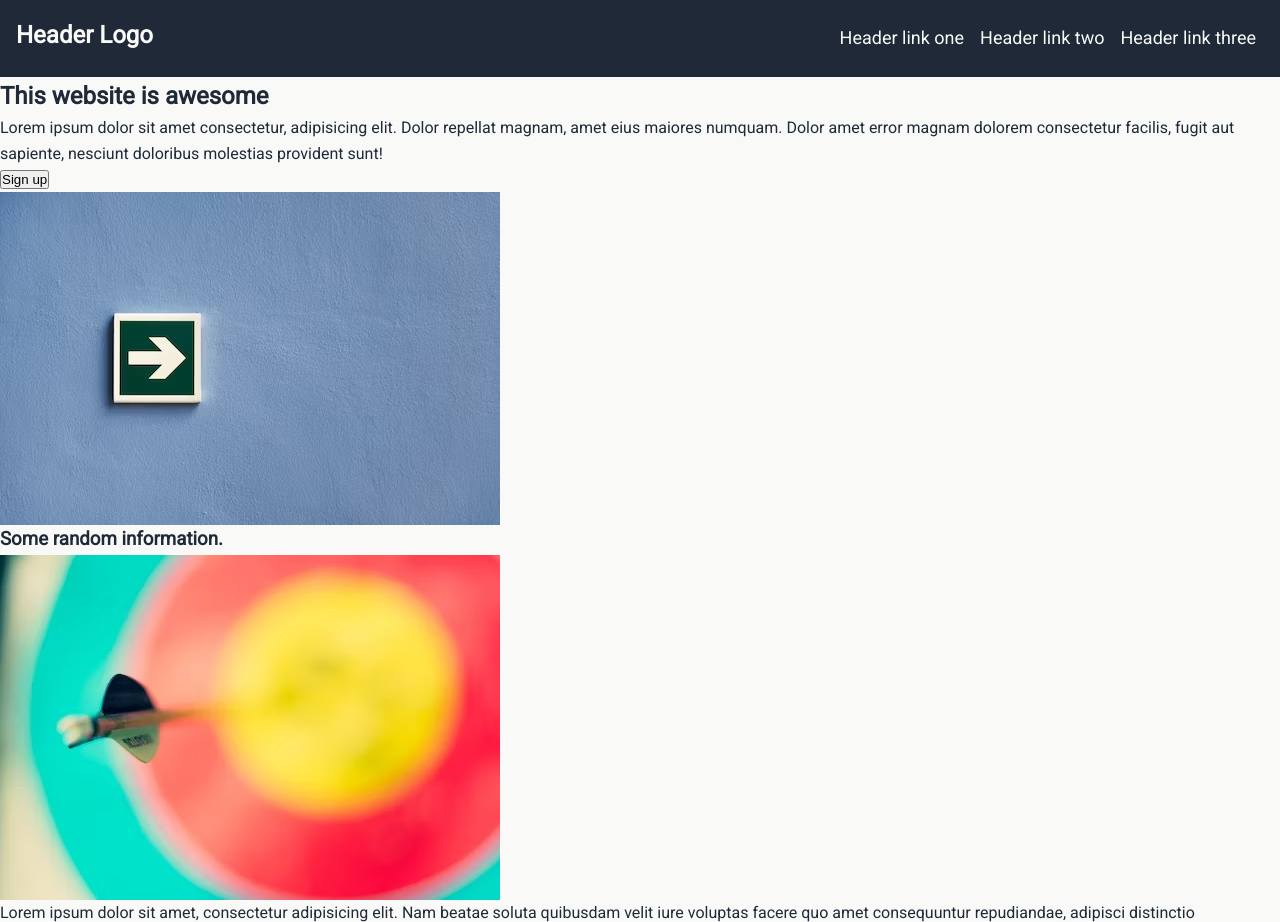
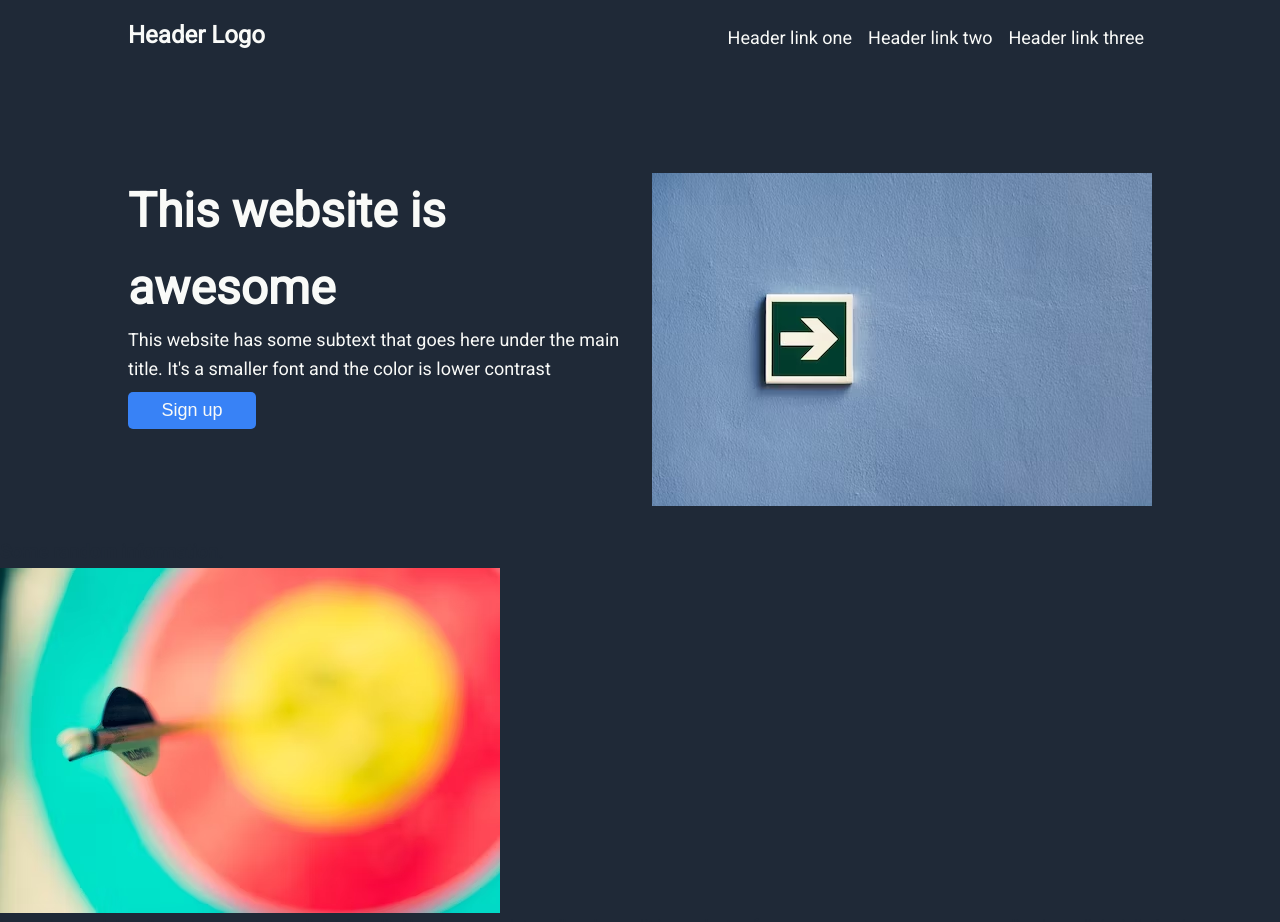
Before and after one commit to AcceptableDeveloper/odin-project-landing-page, a plain HTML site: page index.html in a window 1280 px wide. Shown: the top 922 px of the page. Drawn offline with Linux system fonts and the light colour scheme.

Commit message:
Add styling to hero section of page

```diff
--- a/index.html
+++ b/index.html
@@ -18,11 +18,15 @@
         </ul>
       </header>
 
-      <h2>This website is awesome</h2>
-      <p>Lorem ipsum dolor sit amet consectetur, adipisicing elit. Dolor repellat magnam, amet eius maiores numquam. Dolor amet error magnam dolorem consectetur facilis, fugit aut sapiente, nesciunt doloribus molestias provident sunt!</p>
-      <button>Sign up</button>
+      <main>
+        <section class="hero-section bg-clr-dark-blue clr-white">
+          <div class="hero-text-container">
+            <h2 class="is-font-extra-large extra-bold">This website is awesome</h2>
+            <p class="is-font-small">This website has some subtext that goes here under the main title. It's a smaller font and the color is lower contrast</p>
+            <button class="is-font-small">Sign up</button>
+          </div>
           <img src="assets/images/photo-1608503120873-61c4643f96b1.avif" alt="" />
-
+        </section>
         <h3>Some random information.</h3>
         <figure>
           <img src="assets/images/arrow-projecticle.avif" alt="" />
@@ -47,6 +51,7 @@
         <h3>Call to action! It's time!</h3>
         <p>Sign up for our product by clicking that button right over there!</p>
         <button>Sign up</button>
+      </main>
 
       <footer>Copyright &copy; The Odin Project 2021</footer>
     </body>
--- a/styles.css
+++ b/styles.css
@@ -12,7 +12,7 @@ body {
     font-family: 'Roboto', Arial, sans-serif;
     line-height: 1.6;
     color: #1F2937;
-    background-color: #F9FAF8;
+    background-color: #1F2937;
 }
 
 ul {
@@ -23,6 +23,17 @@ img {
     max-width: 100%;
     height: auto;
     display: block;
+}
+
+button {
+    background-color: #3882F6;
+    color: #F9FAF8;
+    padding: .5rem;
+    margin: .5rem 0;
+    border-radius: 5px;
+    border: none;
+    width: 8rem;
+    height: auto;
 }
 
 .button-inverse-border {
@@ -74,7 +85,8 @@ img {
     justify-content: space-between;
     flex: 1;
     flex-wrap: wrap;
-    padding: 1rem;
+    padding: 1rem 8rem;
+    margin-bottom: 4rem;
 }
 
 .header ul {
@@ -84,3 +96,14 @@ img {
 .header ul li {
     margin: .5rem;
 }
+
+section {
+    display: flex;
+    gap: 2em;
+    justify-content: space-between;
+    padding: 2rem 8rem;
+}
+
+.hero-text-container {
+    align-self: top;
+}
```
Lines whose indentation alone changed are shown as unchanged.
